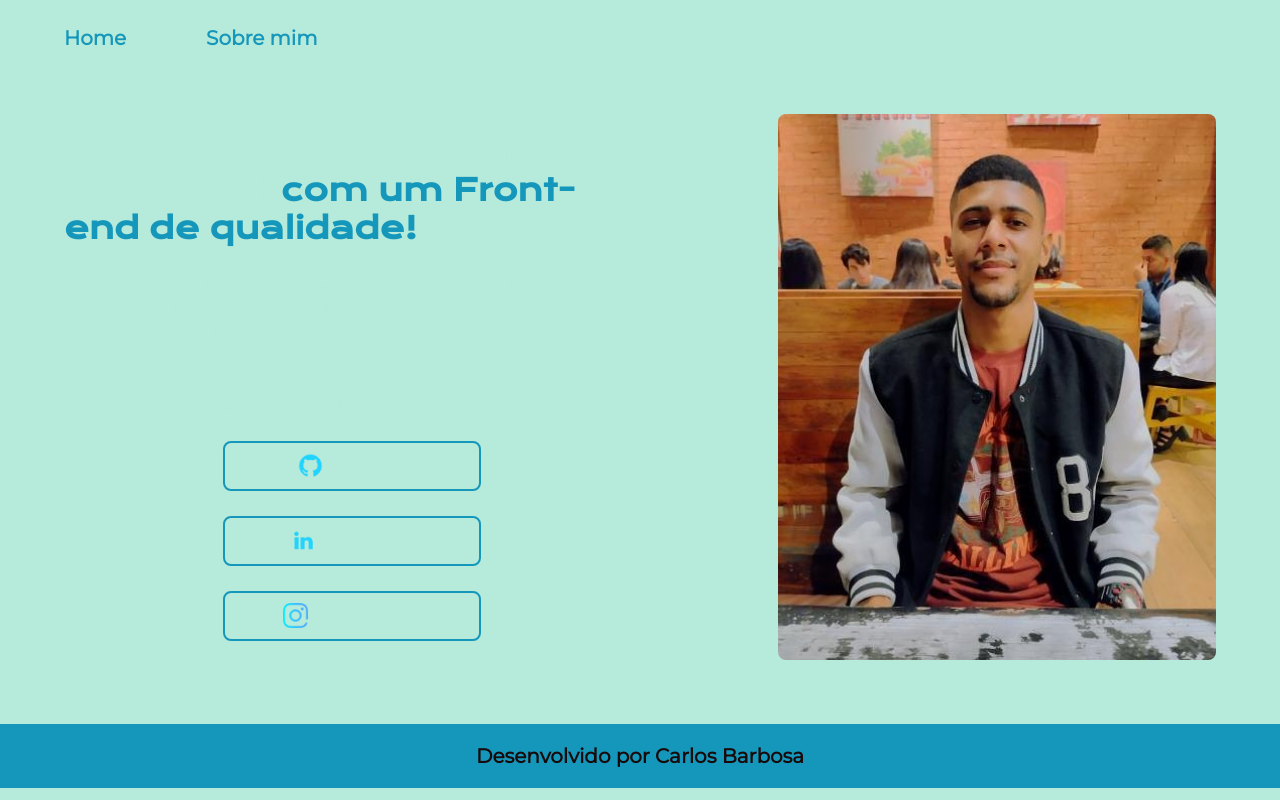
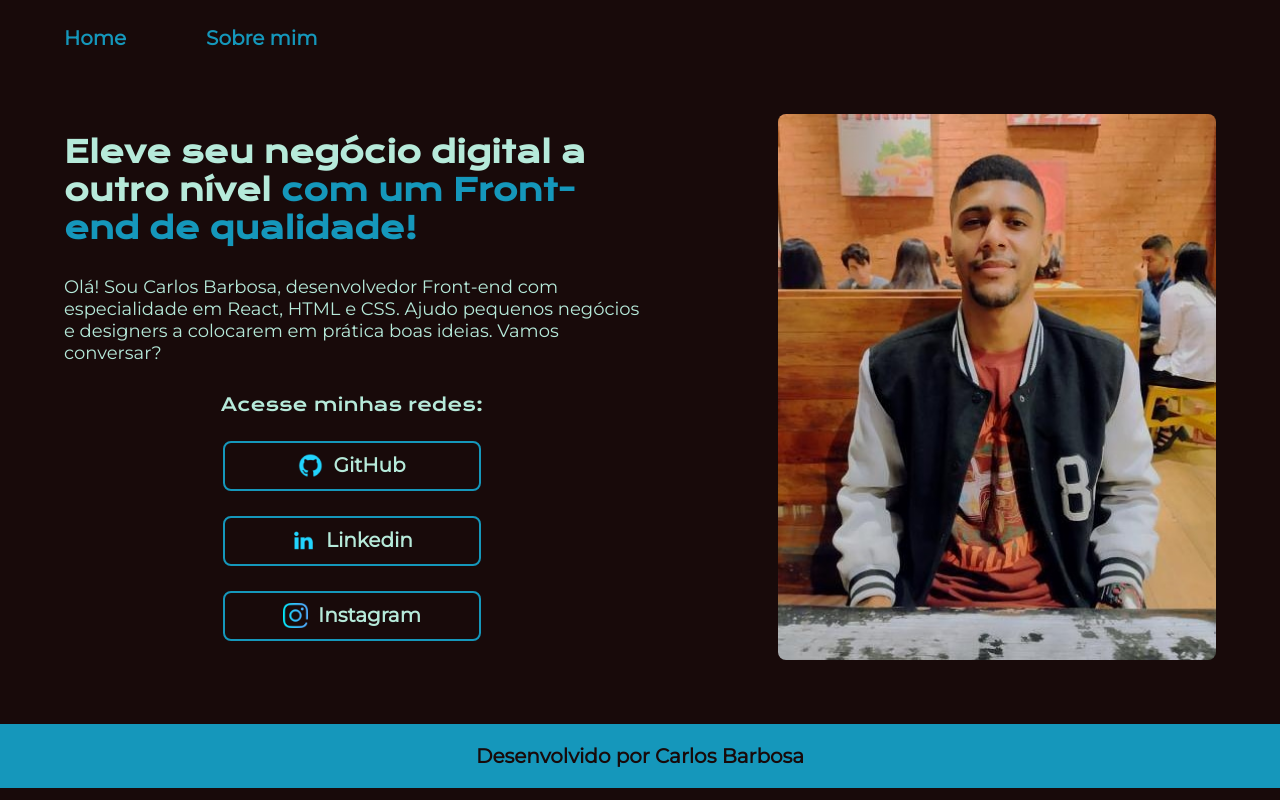
Before and after one commit to CarlosBarbosaPro/bio, a plain HTML site: page index.html in a window 1280 px wide. Drawn offline with nearby package versions, Linux system fonts and the light colour scheme.

Commit message:
mudei a cor de fundo para a cor primaria

```diff
--- a/styles/style.css
+++ b/styles/style.css
@@ -17,7 +17,7 @@
 
 body {
     box-sizing: border-box;
-    background-color: var(--cor-secundaria);
+    background-color: var(--cor-primaria);
     color: var(--cor-secundaria);
 }
 
```
